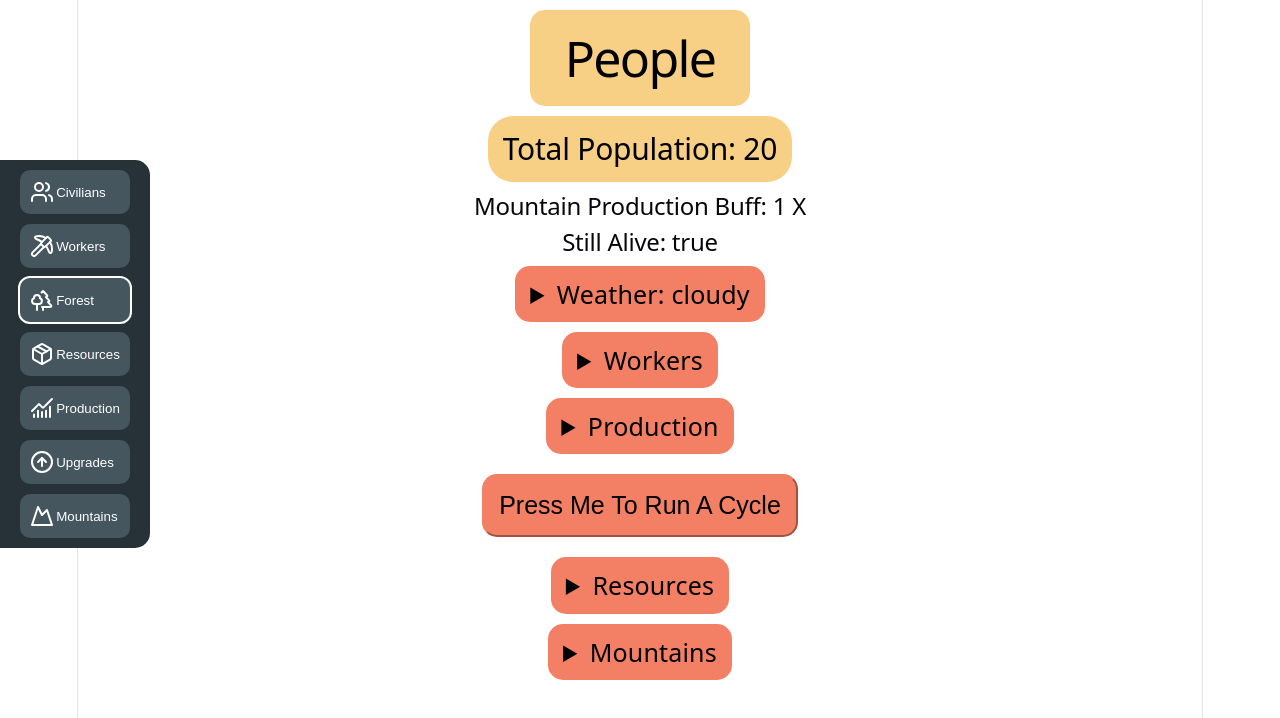
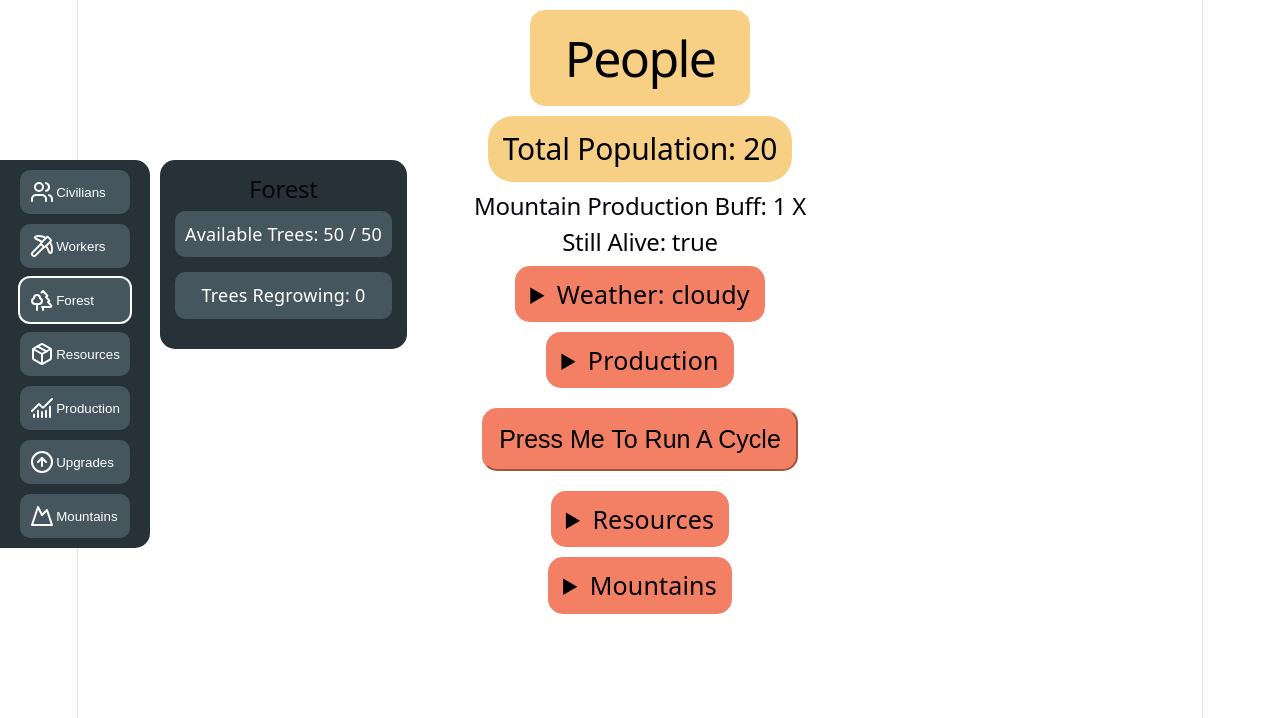
Before and after one commit to Scripting-Java/TerraPeak, a React (Vite) app: page / in a window 1280 px wide. Both pictures are taken after a click on the button "Forest". Shown: the top 718 px of the page. Built offline with nearby package versions, Linux system fonts and the light colour scheme.

Commit message:
Forest Panel

```diff
--- a/src/App.tsx
+++ b/src/App.tsx
@@ -42,31 +42,6 @@ function App() {
         <p>Farmer Buffs: {current.weather.buffs.farmers}</p>
         <p>Lumberjack Buffs: {current.weather.buffs.lumberjacks}</p>
         <p>Researcher Buffs: {current.weather.buffs.researcher}</p>
-      </details>
-
-      <details className='civs'>
-        <summary>Workers</summary>
-        {workTypes.map(type => {
-          const costs = type === "lumberjack" ? variables.lumberjackUpgradeCosts :
-            type === "farmer" ? variables.farmerUpgradeCosts :
-              variables.researcherUpgradeCosts
-          const upgradeCost = costs[current.upgrades[type]]
-          const material = type === "lumberjack" ? "wood" : type === "farmer" ? "peaches" : "gas"
-          return (
-            <div key={type}>
-              <button onClick={() => handlePopulation(type, 1)}>Add {type}</button>
-              <button onClick={() => handlePopulation(type, -1)}>Subtract {type}</button>
-              <p>{current.population[type]} {type} workers</p>
-              <button onClick={() => handleUpgrade(type)} disabled={upgradeCost===undefined||current.resources[material]<upgradeCost}>Upgrade {type}</button>
-              <details>
-                <summary>Upgrade Menus!</summary>
-                <p>Production bonus: {variables.upgrades[current.upgrades[type]]}</p>
-                <p>Upgrade Level: {current.upgrades[type]}</p>
-                <p>Upgrade Cost: {upgradeCost === undefined ? ("Max Level") : (`${upgradeCost} ${material}`)}</p>
-              </details>
-            </div>
-          )
-        })}
       </details>
 
       <details className='civs'>
--- /dev/null
+++ b/src/components/Forest/Forest.css
@@ -0,0 +1,16 @@
+.forest{
+    background-color: #263238;
+    padding: 15px;
+    border-radius: 15px;
+    color:white;
+}
+.forest h2{
+    margin-top:0
+}
+
+.forest p{
+    background-color: #46565e;
+    padding:10px;
+    border-radius: 10px;
+    margin-bottom: 15px;
+}
--- /dev/null
+++ b/src/components/Forest/Forest.tsx
@@ -0,0 +1,18 @@
+import type { game } from "../../game/types";
+import { mountains } from "../../game/mountains";
+import "./Forest.css"
+interface forest{
+    current:game
+}
+
+
+export function Forest({current}: forest){
+    const mountain = mountains.find(m=>m.name===current.mountain)!
+    return(
+        <div className="forest">
+            <h2>Forest</h2>
+            <p>Available Trees: {current.trees} / {mountain.trees}</p>
+            <p>Trees Regrowing: {current.treeGrowth.length}</p>
+        </div>
+    )
+}
--- a/src/components/Sidebar.tsx
+++ b/src/components/Sidebar.tsx
@@ -4,6 +4,7 @@ import {Users, Package, ChartNoAxesCombined, ArrowUpCircle, Mountain, Pickaxe, T
 import "./Sidebar.css"
 import { Civilians } from "./sideComponents/Civilians/Civilians";
 import { Workers } from "./sideComponents/Workers/Workers";
+import { Forest } from "./Forest/Forest";
 
 interface Sidebar{
     current:game,
@@ -30,7 +31,8 @@ export function Sidebar({current,production,onPopChange,onUpgrade,onMountain}:Si
             </div>
             <div className="sidebarInfo">
                 {active==="civilians" && <Civilians current={current}></Civilians>}
-                {active==="workers" && (<Workers current={current} onPopChange={onPopChange} onUpgrade={onUpgrade}></Workers>)}
+                {active==="workers" && <Workers current={current} onPopChange={onPopChange} onUpgrade={onUpgrade}></Workers>}
+                {active==="forests"&& <Forest current={current}></Forest>}
             </div>
         </div>
     )
```
